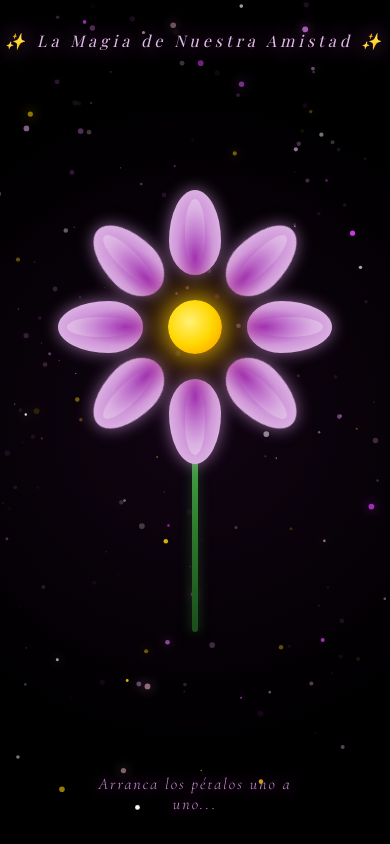
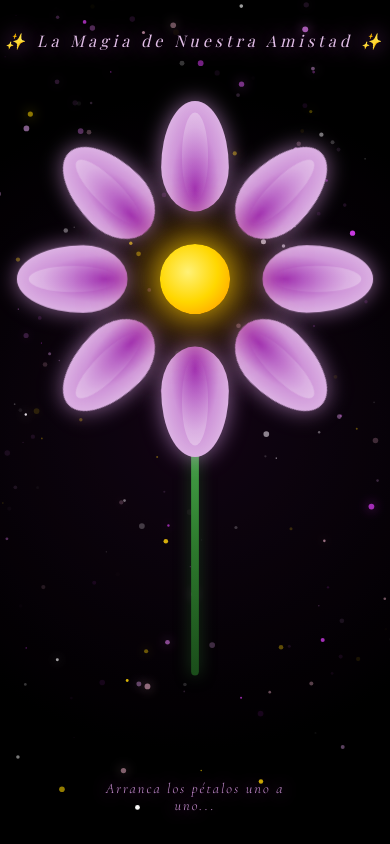
Before and after one commit to Angelinacorr/Liss-, a plain HTML site: page index.html in a window 390 px wide. Drawn offline with nearby package versions, Linux system fonts and the light colour scheme; a web font is replaced by a local one.

Commit message:
Add files via upload

```diff
--- a/index.html
+++ b/index.html
@@ -38,14 +38,12 @@
   }
 
   /* ====== FLOR ====== */
-  #flower-container {
-    position: relative;
-    width: 320px;
-    height: 420px;
-    display: flex;
-    align-items: flex-end;
-    justify-content: center;
-  }
+#flower-container {
+  position: relative;
+  width: min(80vw, 320px);
+  height: min(100vw, 420px);
+  transform: scale(1);
+}
 
   #stem {
     position: absolute;
@@ -323,6 +321,20 @@
     0%, 100% { transform: translate(-50%, -50%) scale(1); opacity: 0.5; }
     50% { transform: translate(-50%, -50%) scale(1.3); opacity: 1; }
   }
+
+  @media (max-width: 600px) {
+  #flower-container {
+    transform: scale(1.3);
+  }
+
+  #title {
+    font-size: 1rem;
+  }
+
+  #hint {
+    font-size: 0.9rem;
+  }
+}
 </style>
 </head>
 <body>
```
